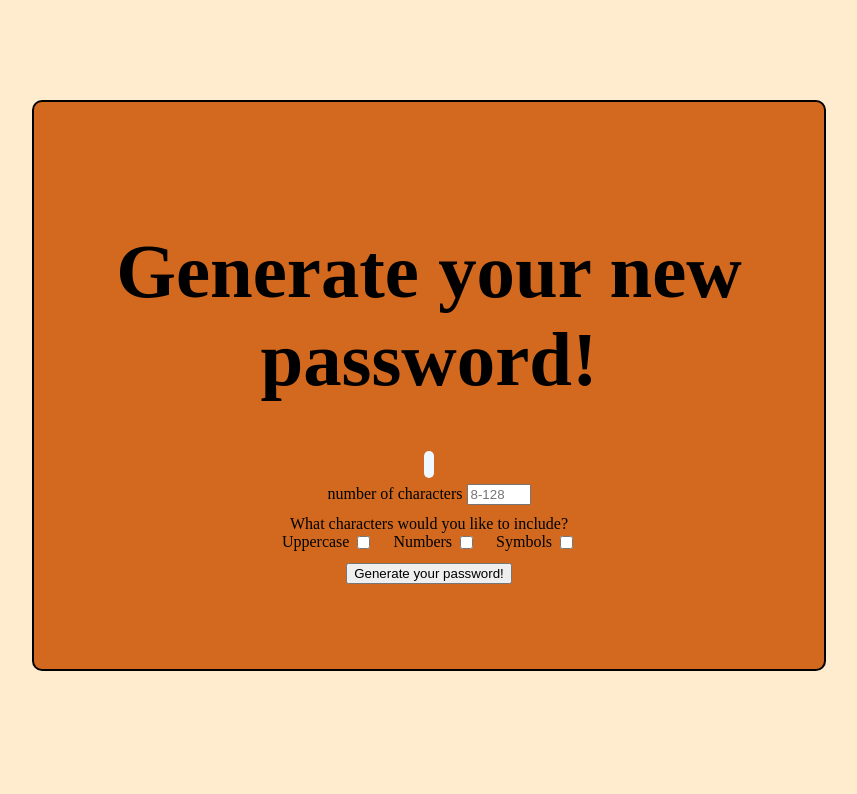
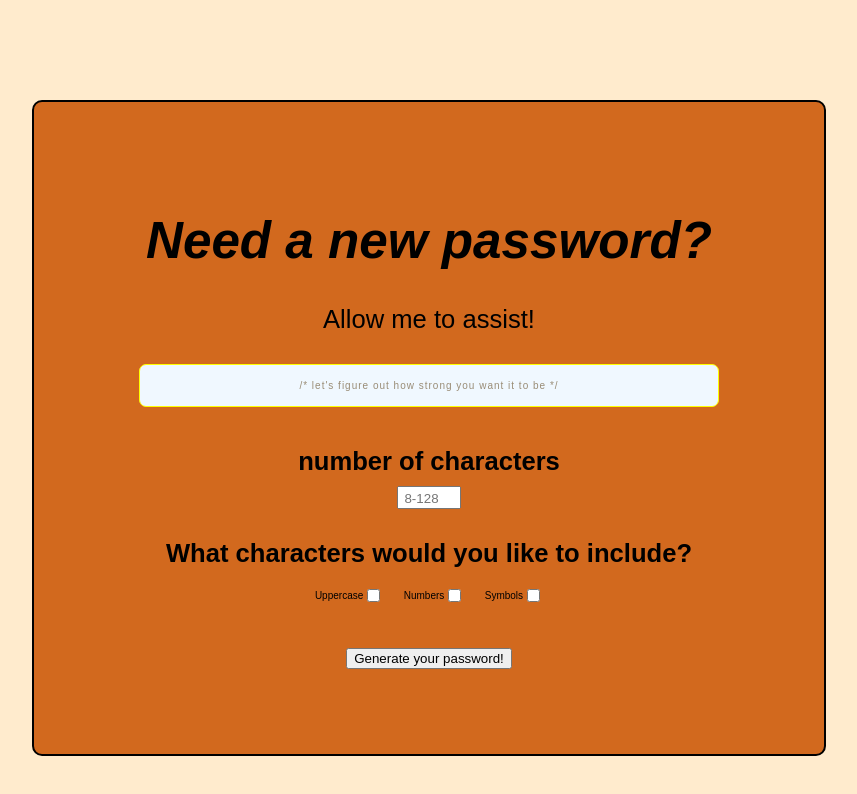
Before and after one commit to ForestW70/Week-3-Password-Generator, a plain HTML site: page index.html in a window 1280 px wide. Shown: the whole page, without its empty margins (211-1068 px from the left). Drawn offline with Linux system fonts and the light colour scheme.

Commit message:
final version. Added readme and screenshots. finished writing comments.

```diff
--- a/assets/script.js
+++ b/assets/script.js
@@ -6,10 +6,10 @@ const form = document.getElementById('generatorForm');
 
 // Instead of making arrays with each indevidual character,
 // I decided to procedurally generate the arrays based on their UTF-16 character value.
-
 const lowerCaseChars = charArrayGeneration(97, 122);
 const upperCaseChars = charArrayGeneration(65, 90);
 const numbersChars = charArrayGeneration(48, 57);
+
 // all of the symbols were not lined up next to each other on the character code sheet,
 // so I had to concat on 2 other arrays so that I grabbed all my desired symbols.
 const symbolsChars = charArrayGeneration(34, 47).concat(charArrayGeneration(58, 64)).concat(charArrayGeneration(91, 96));
@@ -45,17 +45,31 @@ form.addEventListener('submit', function(event) {
     const numbers = document.getElementById('numbers').checked;
     const symbols = document.getElementById('symbols').checked;
 
+    // checks to see if nothing was entered before they click submit,
+    // if so, return error message
+    if (!charAmount) {
+        password.innerText = "Please fill out the form!";
+        password.style = "color: red";
+        return;
+    }
+
+    password.style = "";
+
     // run the generate password function with the 4 variables above,
     // paste the result of that function within the HTML element "password".
-    password.innerText = generatePassword(charAmount, upperCase, numbers, symbols);
+    password.innerText = generatePassword(charAmount, {upperCase, numbers, symbols});
 });
 
 
 // function used to construct our password using our arrays and considering our variables.
-function generatePassword(charAmount, upperCase, numbers, symbols) {
+function generatePassword(charAmount, options) {
 
     // set new range variable to lower case characters as a default.
     let charSet = lowerCaseChars;
+
+    // linking variables to the options object's attributes by using deconstruction.
+    const { upperCase, numbers, symbols } = options;
+
 
     // check if variable is true (checked).
     // if so, then concat on array of additional characters defined by the argument.
--- a/assets/style.css
+++ b/assets/style.css
@@ -2,9 +2,11 @@ body {
     background-color: blanchedalmond;
 }
 
+/* background container for content */
 .content-container {
     margin: 100px auto;
     background-color: chocolate;
+    font-family: sans-serif;
     width: 50vw;
     text-align: center;
     padding: 75px;
@@ -13,47 +15,89 @@ body {
 }
 
 .content-container h1 {
-    font-size: 6vmax;
+    font-style: italic;
+    font-size: 4vmax;
+    /* vmax to take in cosideration the larger value of screen resolution */
+}
+
+.sub-heading {
+    padding-bottom: 50px;
+    font-size: 2vmax;
+}
+
+/* field where new password is pasted */
+.pass-box {
+
 }
 
 #password {
     background-color: aliceblue;
-    padding: 5px;
-    border-radius: 15px;
+    border: 1px solid yellow;
+    border-radius: 7px;
+    padding: 15px;
+    margin: 30px;
+    color: rgb(153, 140, 118);
+    font-size: 10px;
+    letter-spacing: 1px;
+    text-align: center;
+    line-break: anywhere;
+}
+
+/* this is the area where the user input fields are */
+#generatorForm {
+    display: flex;
+    flex-direction: column;
+
 }
 
 .char-num {
     padding: 10px 0;
 }
 
-#generatorForm {
-    display: flex;
-    flex-direction: column;
+.char-heading {
+    font-size: 2vmax;
+    font-weight: bold;
 }
 
-.checkbox-container {
-    display: inline;
+#charAmount {
+    text-align: center;
+    padding-top: 3px;
+    margin: 10px auto;
 }
 
+
+
+.checkbox-container {
+    margin-bottom: 25px;
+}
+
+/* span is block to remain above on its own line */
 .checkbox-container span {
     display: block;
-    /* padding-top: 10px; */
+    font-size: 2vmax;
+    font-weight: bold;
+    margin: 10px auto;
 }
 
+/* inline so the check boxes appear side by side */
 .checkbox-option {
     padding: 8px;
-    display: inline;
+    display: inline-flex;
+    align-items: center;
 }
 
 .checkbox-option label {
-    vertical-align: top;
+    font-size: 10px;
+    font-weight: 200;
 }
 
 #submit {
     margin: 10px auto;
 }
 
-@media screen and (max-width: 600px) {
+
+/* checkboxes display in a colomn at this breakpoint */
+@media screen and (max-width: 675px) {
     .checkbox-option {
         display: block;
         padding: 2px;
--- a/index.html
+++ b/index.html
@@ -11,16 +11,20 @@
 
     <div class="content-container">
 
-        <h1>Generate your new password!</h1>
+        <h1>Need a new password?</h1>
+        <span class="sub-heading">Allow me to assist!</span>
 
-        <span id="password"></span>
+        <div class="pass-box">
+            <p id="password">/* let's figure out how strong you want it to be */</p>
+        </div>
 
 <!-- the form element here holds all of the user submitted info -->
         <form id="generatorForm">
 
             <!-- creating a number selector input where the bounds are defined and displayed -->
             <div class="char-num">
-                <label for="charAmount">number of characters</label>
+                <label class="char-heading" for="charAmount">number of characters</label>
+                <br>
                 <input type="number" min="8" max="128" placeholder="8-128" id="charAmount">
             </div>
 
```
Also changed, not shown: assets/images/full-screen.png (added), assets/images/small-screen.png (added), 1 other file.
